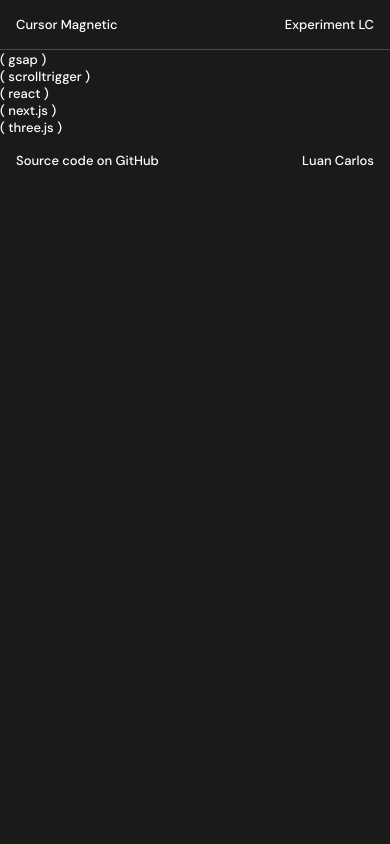
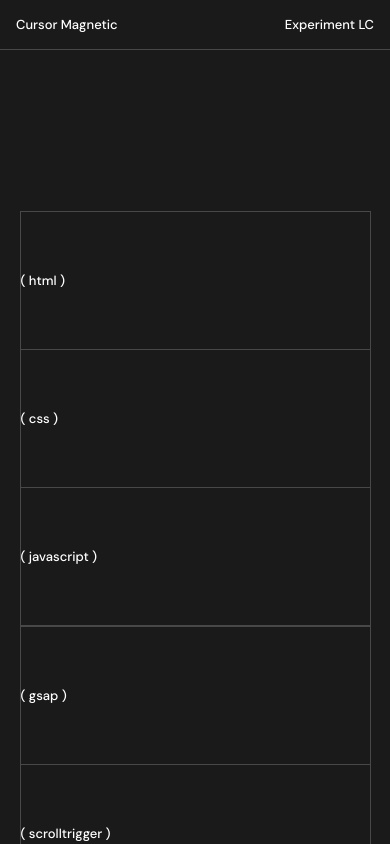
Before and after one commit to Luancss/cursor-magnetic, a Next.js app: page / in a window 390 px wide. Shown: the top 844 px of the page. Built offline with nearby package versions, Linux system fonts and the light colour scheme.

Commit message:
feat: Add grid layout and highlight styles for improved responsiveness

```diff
--- a/src/app/globals.css
+++ b/src/app/globals.css
@@ -30,3 +30,78 @@ header {
   top: 0;
   border-bottom: 1px solid rgba(255, 255, 255, 0.2);
 }
+
+header p:not(first:chield),
+footer p {
+  opacity: 0,3;
+}
+
+.container {
+  position: relative;
+  width: 100%;
+  height: 100vh;
+  display: flex;
+  align-items: center;
+  justify-content: center;
+}
+
+.grid {
+  position: relative;
+  margin: 0 auto;
+  width: 90%;
+  height: 80%;
+  display: flex;
+  flex-direction: column;
+  border: 1px solid rgba(255, 255, 255, 0.2);
+}
+
+.grid-row, .grid-item {
+  border-bottom: 1px solid rgba(255, 255, 255, 0.2);
+}
+
+.grid-item:not(:last-child) {
+  border-right: 1px solid rgba(255, 255, 255, 0.2);
+}
+
+.grid-item p {
+  z-index: 2;
+}
+
+.hightlight {
+  position: absolute;
+  top: 0;
+  left: 0;
+  background-color: #FFFFFF;
+  pointer-events: none;
+  transform: all 0.3s ease;
+}
+
+@media (max-width: 900px) {
+  .container {
+    height: 100%;
+    min-height: 100vh;
+    padding: 25vh 0;
+  }
+
+  .grid {
+    height: max-content;
+  }
+
+  .grid-row {
+    flex-direction: column;
+  }
+
+  .grid-item {
+    width: 100%;
+    padding: 60px 0;
+  }
+
+  .grid-item:not(:last-child) {
+    border-right: none;
+    border-bottom: 1px solid rgba(255, 255, 255, 0.2);
+  }
+
+  .hightlight {
+    display: none;
+  }
+}
```
